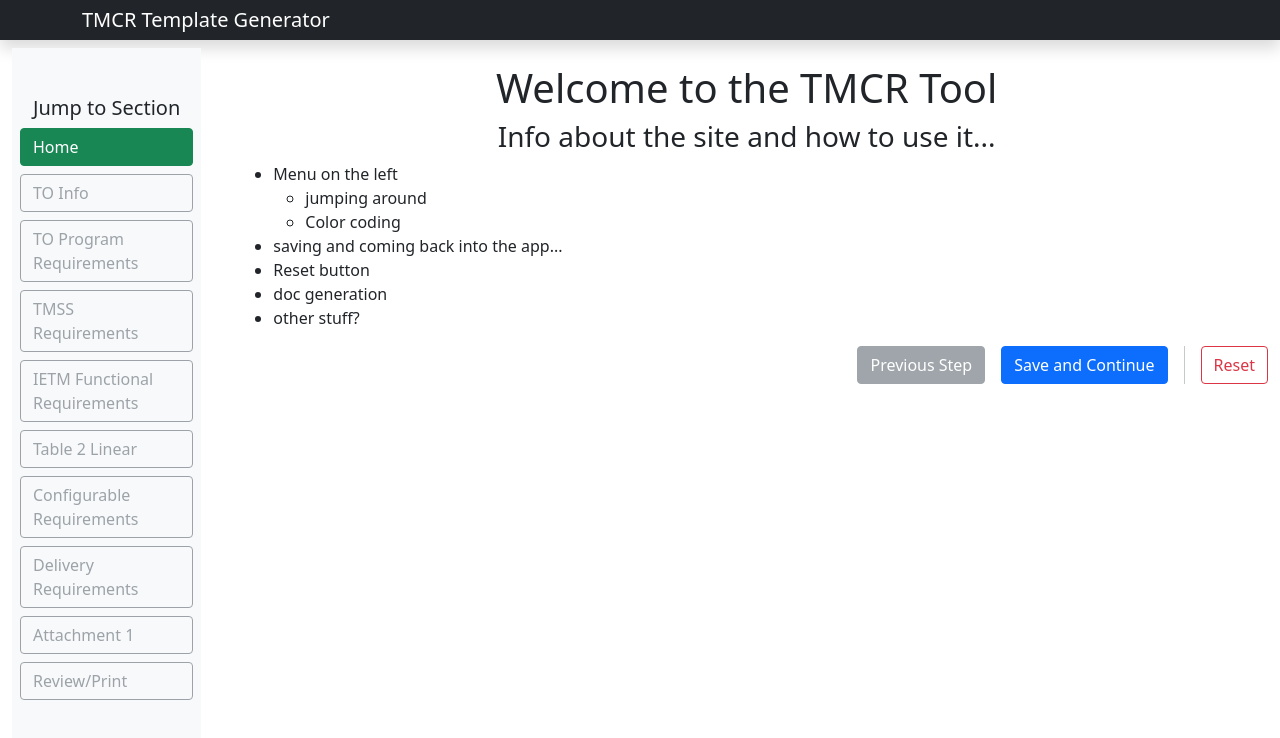
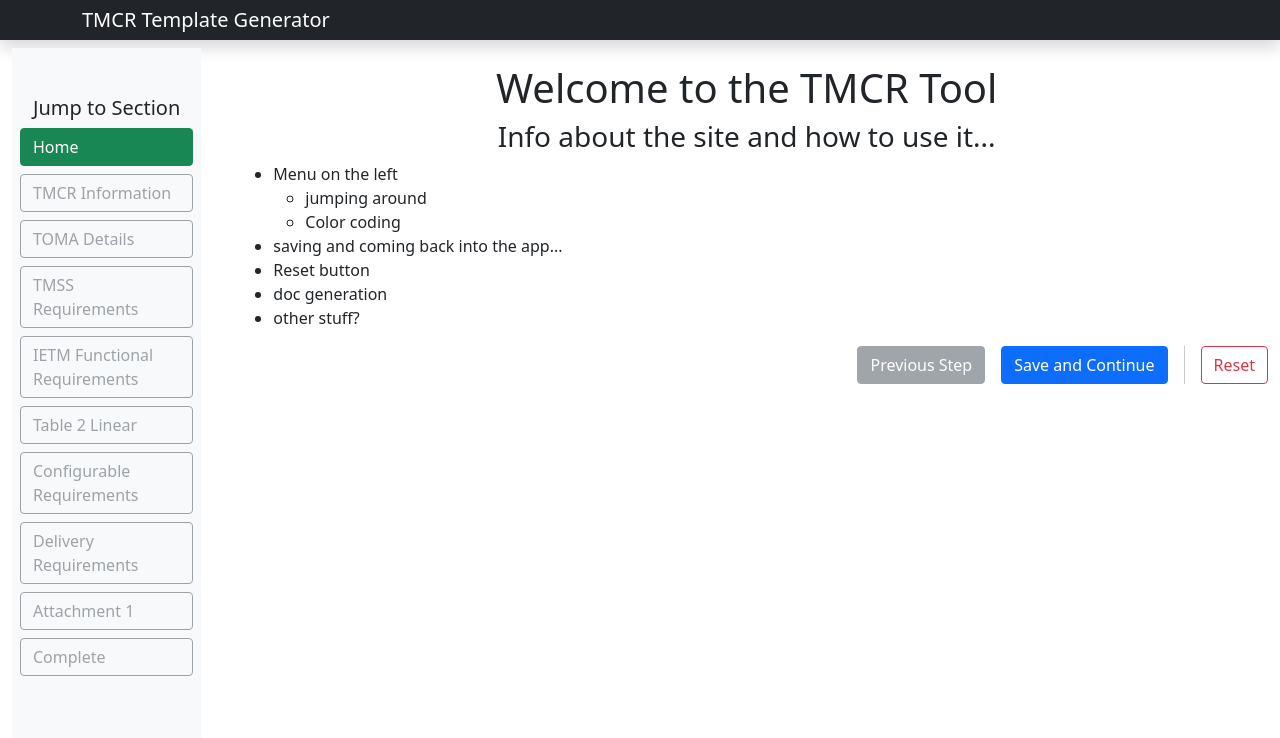
Before and after one commit to OZI-SP-Dev/tmcr, a React (Create React App) app: page / in a window 1280 px wide. Shown: the top 738 px of the page. Built offline with nearby package versions, Linux system fonts and the light colour scheme.

Commit message:
Renaming sections

```diff
--- a/src/Steps/Sec2B2.tsx
+++ b/src/Steps/Sec2B2.tsx
@@ -168,7 +168,7 @@ export const Sec2B2 = () => {
 
   return (
     <div className="m-3">
-      <h1>ITEM Functionality Requirements</h1>
+      <h1>IETM Functionality Requirements</h1>
       <h3>SECTION II: B-2 Configurable Requirements</h3>
       <br />
       <Table striped bordered hover responsive>
--- a/src/Steps/Steps.tsx
+++ b/src/Steps/Steps.tsx
@@ -11,15 +11,15 @@ import { FinalStep } from "./FinalStep";
 
 export const TMCRStepNames = [
   "Home",
-  "TO Info",
-  "TO Program Requirements",
+  "TMCR Information",
+  "TOMA Details",
   "TMSS Requirements",
   "IETM Functional Requirements",
   "Table 2 Linear",
   "Configurable Requirements",
   "Delivery Requirements",
   "Attachment 1",
-  "Review/Print",
+  "Complete",
 ];
 export const TMCRFinalStep = TMCRStepNames.length - 1;
 
--- a/src/Steps/Table4.tsx
+++ b/src/Steps/Table4.tsx
@@ -111,7 +111,7 @@ export const Table4 = () => {
 
   return (
     <div className="m-3">
-      <h1>ITEM Functionality Requirements</h1>
+      <h1>IETM Functionality Requirements</h1>
       <h3>Table 4 - S1000D TM Delivery Requirements</h3>
       <br />
       <h5>NOTES:</h5>
```
